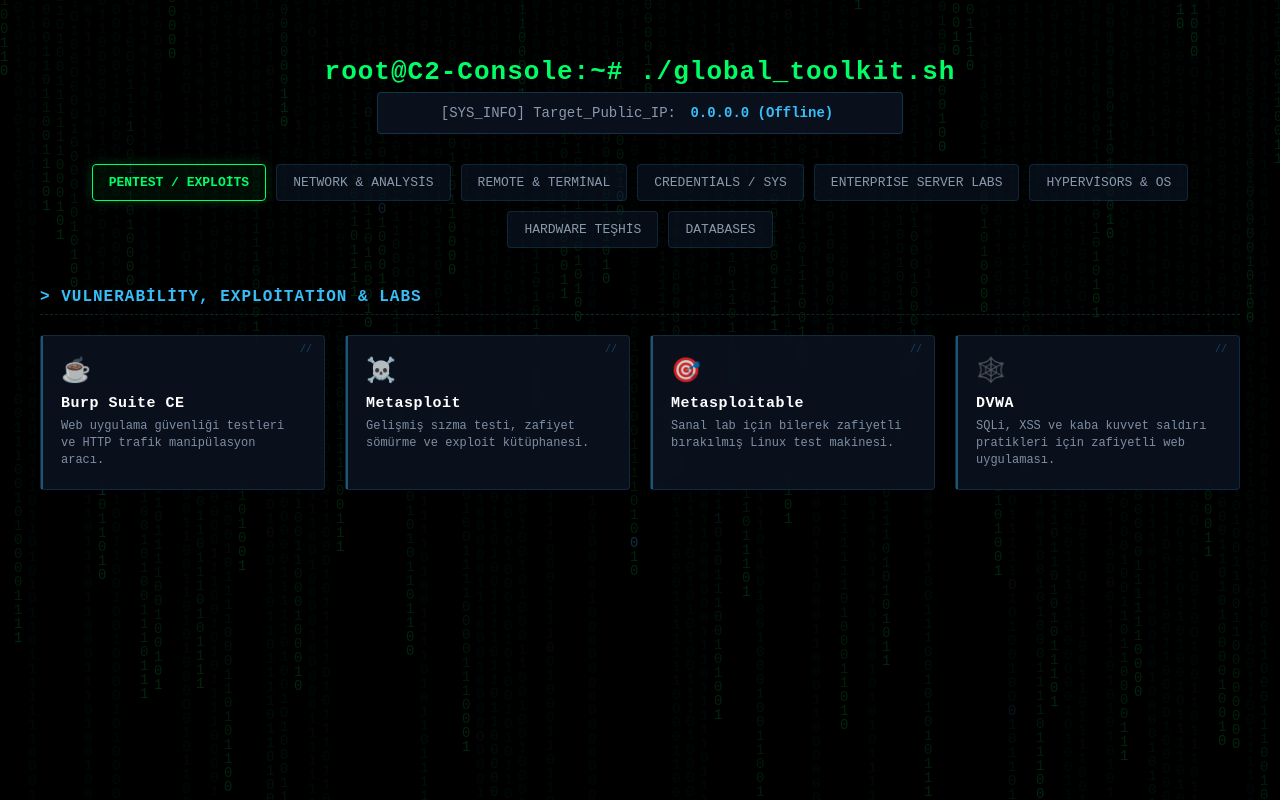
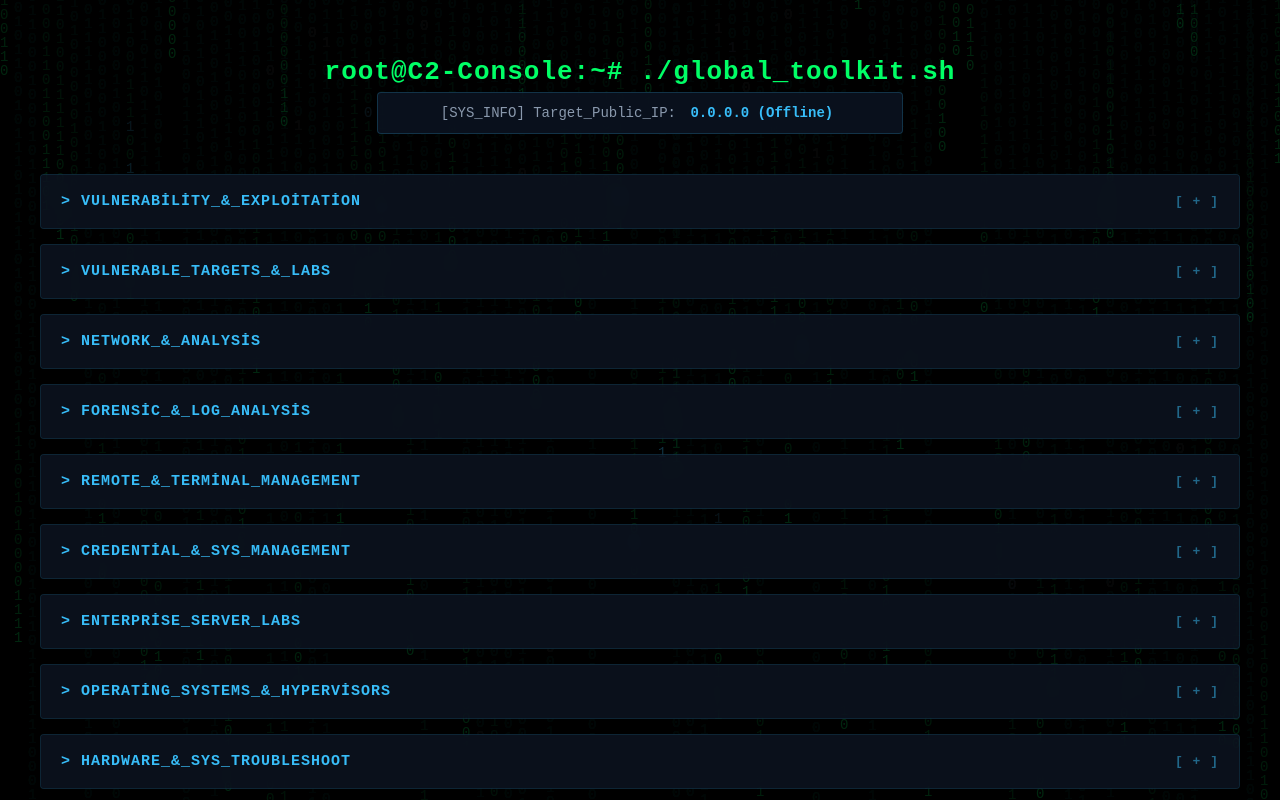
Before and after one commit to ademozkara/ademozkara.github.io, a plain HTML site: page index.html in a window 1280 px wide. Drawn offline with Linux system fonts and the light colour scheme; no server answers.

Commit message:
Update accordion structure and menu styles
Refactor accordion and menu functionality in index.html.

```diff
--- a/index.html
+++ b/index.html
@@ -63,7 +63,7 @@
             border-radius: 4px;
             text-align: center;
             max-width: 500px;
-            margin: 0 auto 30px auto;
+            margin: 0 auto 40px auto;
             font-size: 14px;
             border: 1px solid rgba(56, 189, 248, 0.2);
             backdrop-filter: blur(8px);
@@ -74,61 +74,70 @@
             padding: 2px 6px;
         }
 
-        /* SİBER KATEGORİ MENÜSÜ */
-        .menu-container {
-            display: flex;
-            flex-wrap: wrap;
-            justify-content: center;
-            gap: 10px;
-            margin-bottom: 40px;
-        }
-        .menu-btn {
-            background: rgba(13, 22, 38, 0.6);
-            color: var(--text-muted);
+        /* ALT ALTA AKORDEON BAŞLIKLARI */
+        .accordion-wrapper {
+            margin-bottom: 15px;
+            background: rgba(13, 22, 38, 0.5);
             border: 1px solid var(--border-color);
-            padding: 10px 16px;
-            font-family: inherit;
-            font-size: 13px;
-            cursor: pointer;
             border-radius: 4px;
-            transition: all 0.2s ease-in-out;
-            text-transform: uppercase;
-        }
-        .menu-btn:hover {
-            color: var(--accent-glow);
-            border-color: var(--accent-glow);
-            box-shadow: 0 0 10px rgba(56, 189, 248, 0.2);
-        }
-        .menu-btn.active {
-            color: var(--text-main);
-            border-color: var(--text-main);
-            background: rgba(0, 255, 102, 0.05);
-            box-shadow: 0 0 12px rgba(0, 255, 102, 0.2);
-            font-weight: bold;
+            overflow: hidden;
+            backdrop-filter: blur(8px);
         }
 
-        /* DİNAMİK KATEGORİ PANELİ */
-        .category-panel {
-            display: none; /* Varsayılan olarak gizli */
+        .accordion-header {
+            padding: 18px 20px;
+            background: rgba(15, 23, 42, 0.4);
+            color: var(--accent-glow);
+            font-size: 15px;
+            font-weight: bold;
+            text-transform: uppercase;
+            letter-spacing: 1px;
+            cursor: pointer;
+            display: flex;
+            justify-content: space-between;
+            align-items: center;
+            transition: all 0.2s ease-in-out;
+            user-select: none;
         }
-        .category-panel.active {
-            display: block; /* Seçilince aktif */
+        .accordion-header:hover {
+            color: var(--text-main);
+            background: rgba(0, 255, 102, 0.03);
+            border-left: 3px solid var(--text-main);
+            padding-left: 17px; /* Çizgi gelince kaymayı önlemek için */
         }
 
-        .category-title {
-            border-bottom: 1px dashed rgba(56, 189, 248, 0.2);
-            padding-bottom: 8px;
-            color: var(--accent-glow);
-            font-size: 16px;
-            text-transform: uppercase;
-            letter-spacing: 1px;
-            margin-top: 0;
+        /* Durum belirteci ikonu */
+        .accordion-header::after {
+            content: '[ + ]';
+            font-size: 13px;
+            color: rgba(56, 189, 248, 0.5);
+            font-family: monospace;
         }
+        .accordion-wrapper.active .accordion-header::after {
+            content: '[ - ]';
+            color: var(--text-main);
+        }
+        .accordion-wrapper.active .accordion-header {
+            color: var(--text-main);
+            border-left: 3px solid var(--text-main);
+            padding-left: 17px;
+            border-bottom: 1px dashed rgba(56, 189, 248, 0.1);
+        }
+
+        /* İÇERİK PANELİ (VARSAYILAN OLARAK GİZLİ) */
+        .accordion-content {
+            display: none;
+            padding: 25px 20px;
+            background: rgba(10, 17, 32, 0.3);
+        }
+        .accordion-wrapper.active .accordion-content {
+            display: block;
+        }
+
         .grid {
             display: grid;
             grid-template-columns: repeat(auto-fill, minmax(260px, 1fr));
             gap: 20px;
-            margin-top: 20px;
         }
 
         /* KART TASARIMLARI */
@@ -143,7 +152,6 @@
             color: inherit;
             display: block;
             position: relative;
-            backdrop-filter: blur(8px);
         }
         .card:hover {
             border-color: var(--text-main);
@@ -171,7 +179,6 @@
             right: 12px;
             font-size: 10px;
             color: rgba(56, 189, 248, 0.3);
-            font-family: monospace;
         }
         .card:hover::after {
             content: '[EXE]';
@@ -212,19 +219,9 @@
             [SYS_INFO] Target_Public_IP: <span id="ip-address">Sorgulanıyor...</span>
         </div>
 
-        <div class="menu-container">
-            <button class="menu-btn active" onclick="switchCategory('vulnerability')">Pentest / Exploits</button>
-            <button class="menu-btn" onclick="switchCategory('network')">Network & Analysis</button>
-            <button class="menu-btn" onclick="switchCategory('remote')">Remote & Terminal</button>
-            <button class="menu-btn" onclick="switchCategory('credential')">Credentials / Sys</button>
-            <button class="menu-btn" onclick="switchCategory('enterprise')">Enterprise Server Labs</button>
-            <button class="menu-btn" onclick="switchCategory('os')">Hypervisors & OS</button>
-            <button class="menu-btn" onclick="switchCategory('hardware')">Hardware Teşhis</button>
-            <button class="menu-btn" onclick="switchCategory('database')">Databases</button>
-        </div>
-
-        <div id="vulnerability" class="category-panel active">
-            <h2 class="category-title">> Vulnerability, Exploitation & Labs</h2>
+        <div class="accordion-wrapper">
+            <div class="accordion-header" onclick="toggleAccordion(this)">> Vulnerability_&_Exploitation</div>
+            <div class="accordion-content">
                 <div class="grid">
                     <a href="https://portswigger.net/burp/communitydownload" target="_blank" class="card">
                         <div class="icon">☕</div>
@@ -236,6 +233,14 @@
                         <h3>Metasploit</h3>
                         <p>Gelişmiş sızma testi, zafiyet sömürme ve exploit kütüphanesi.</p>
                     </a>
+                </div>
+            </div>
+        </div>
+
+        <div class="accordion-wrapper">
+            <div class="accordion-header" onclick="toggleAccordion(this)">> Vulnerable_Targets_&_Labs</div>
+            <div class="accordion-content">
+                <div class="grid">
                     <a href="https://sourceforge.net/projects/metasploitable/" target="_blank" class="card">
                         <div class="icon">🎯</div>
                         <h3>Metasploitable</h3>
@@ -248,9 +253,11 @@
                     </a>
                 </div>
             </div>
+        </div>
 
-        <div id="network" class="category-panel">
-            <h2 class="category-title">> Network & Traffic Analysis</h2>
+        <div class="accordion-wrapper">
+            <div class="accordion-header" onclick="toggleAccordion(this)">> Network_&_Analysis</div>
+            <div class="accordion-content">
                 <div class="grid">
                     <a href="https://www.wireshark.org/download.html" target="_blank" class="card">
                         <div class="icon">🦈</div>
@@ -277,16 +284,26 @@
                         <h3>PingInfoView</h3>
                         <p>Aynı anda yüzlerce IP adresini anlık olarak pingleyen IT aracı.</p>
                     </a>
-                <a href="https://github.com/" target="_blank" class="card">
-                    <div class="icon">📡</div>
-                    <h3>Router_Configs</h3>
-                    <p>Endüstriyel 4G/Industrial Router kılavuzları ve APN/DNS arşivi.</p>
+                </div>
+            </div>
+        </div>
+
+        <div class="accordion-wrapper">
+            <div class="accordion-header" onclick="toggleAccordion(this)">> Forensic_&_Log_Analysis</div>
+            <div class="accordion-content">
+                <div class="grid">
+                    <a href="https://gchq.github.io/CyberChef/" target="_blank" class="card">
+                        <div class="icon">👨‍🍳</div>
+                        <h3>CyberChef</h3>
+                        <p>GCHQ onaylı; veri kriptolama, encode/decode ve log ayrıştırma merkezi.</p>
                     </a>
                 </div>
             </div>
+        </div>
 
-        <div id="remote" class="category-panel">
-            <h2 class="category-title">> Remote & Terminal Management</h2>
+        <div class="accordion-wrapper">
+            <div class="accordion-header" onclick="toggleAccordion(this)">> Remote_&_Terminal_Management</div>
+            <div class="accordion-content">
                 <div class="grid">
                     <a href="https://www.putty.org/" target="_blank" class="card">
                         <div class="icon">📟</div>
@@ -315,19 +332,16 @@
                     </a>
                 </div>
             </div>
+        </div>
 
-        <div id="credential" class="category-panel">
-            <h2 class="category-title">> Credentials, Forensics & Sys</h2>
+        <div class="accordion-wrapper">
+            <div class="accordion-header" onclick="toggleAccordion(this)">> Credential_&_Sys_Management</div>
+            <div class="accordion-content">
                 <div class="grid">
                     <a href="https://bitwarden.com/download/" target="_blank" class="card">
                         <div class="icon">🔑</div>
                         <h3>Bitwarden</h3>
                         <p>Açık kaynaklı, şifreli kurumsal parola ve kimlik kasası.</p>
-                </a>
-                <a href="https://gchq.github.io/CyberChef/" target="_blank" class="card">
-                    <div class="icon">👨‍🍳</div>
-                    <h3>CyberChef</h3>
-                    <p>GCHQ onaylı; veri kriptolama, encode/decode ve log ayrıştırma merkezi.</p>
                     </a>
                     <a href="https://rufus.ie/tr/" target="_blank" class="card">
                         <div class="icon">💾</div>
@@ -341,9 +355,11 @@
                     </a>
                 </div>
             </div>
+        </div>
 
-        <div id="enterprise" class="category-panel">
-            <h2 class="category-title">> Enterprise Server Labs</h2>
+        <div class="accordion-wrapper">
+            <div class="accordion-header" onclick="toggleAccordion(this)">> Enterprise_Server_Labs</div>
+            <div class="accordion-content">
                 <div class="grid">
                     <a href="https://www.microsoft.com/en-us/evalcenter/evaluate-windows-server-2022" target="_blank" class="card">
                         <div class="icon">🏢</div>
@@ -357,9 +373,11 @@
                     </a>
                 </div>
             </div>
+        </div>
 
-        <div id="os" class="category-panel">
-            <h2 class="category-title">> Operating Systems & Hypervisors</h2>
+        <div class="accordion-wrapper">
+            <div class="accordion-header" onclick="toggleAccordion(this)">> Operating_Systems_&_Hypervisors</div>
+            <div class="accordion-content">
                 <div class="grid">
                     <a href="https://docs.google.com/uc?export=download&id=1bbRk2Lt4OFr1NksBb-5wA1gaBDs7rpVd" class="card">
                         <div class="icon">🖥️</div>
@@ -383,9 +401,11 @@
                     </a>
                 </div>
             </div>
+        </div>
 
-        <div id="hardware" class="category-panel">
-            <h2 class="category-title">> Hardware Teşhis & Troubleshooting</h2>
+        <div class="accordion-wrapper">
+            <div class="accordion-header" onclick="toggleAccordion(this)">> Hardware_&_Sys_Troubleshoot</div>
+            <div class="accordion-content">
                 <div class="grid">
                     <a href="https://crystalmark.info/en/software/crystaldiskinfo/" target="_blank" class="card">
                         <div class="icon">🩺</div>
@@ -399,9 +419,11 @@
                     </a>
                 </div>
             </div>
+        </div>
 
-        <div id="database" class="category-panel">
-            <h2 class="category-title">> Database Engines & Deployment</h2>
+        <div class="accordion-wrapper">
+            <div class="accordion-header" onclick="toggleAccordion(this)">> Database_Engines</div>
+            <div class="accordion-content">
                 <div class="grid">
                     <a href="https://www.microsoft.com/en-us/sql-server/sql-server-downloads" target="_blank" class="card">
                         <div class="icon">💾</div>
@@ -413,6 +435,27 @@
                         <h3>MySQL Installer</h3>
                         <p>Açık kaynak ilişkisel veri tabanı kurulum paketi.</p>
                     </a>
+                </div>
+            </div>
+        </div>
+
+        <div class="accordion-wrapper">
+            <div class="accordion-header" onclick="toggleAccordion(this)">> Industrial_&_Network_Firmwares</div>
+            <div class="accordion-content">
+                <div class="grid">
+                    <a href="https://github.com/" target="_blank" class="card">
+                        <div class="icon">📡</div>
+                        <h3>Router_Configs</h3>
+                        <p>Endüstriyel 4G/Industrial Router kılavuzları ve APN/DNS arşivi.</p>
+                    </a>
+                </div>
+            </div>
+        </div>
+
+        <div class="accordion-wrapper">
+            <div class="accordion-header" onclick="toggleAccordion(this)">> Deployment_Toolkits_&_Storages</div>
+            <div class="accordion-content">
+                <div class="grid">
                     <a href="https://www.win-rar.com/postdownload.html" target="_blank" class="card">
                         <div class="icon">📦</div>
                         <h3>WinRAR</h3>
@@ -435,6 +478,7 @@
                     </a>
                 </div>
             </div>
+        </div>
 
     </div>
 </div>
@@ -451,20 +495,12 @@
 </script>
 
 <script>
-    function switchCategory(categoryId) {
-        // Tüm panelleri gizle
-        const panels = document.querySelectorAll('.category-panel');
-        panels.forEach(panel => panel.classList.remove('active'));
+    function toggleAccordion(header) {
+        // Tıklanan başlığın ana kapsayıcısını bul
+        const wrapper = header.parentElement;
 
-        // Tüm butonların aktiflik sınıflarını temizle
-        const buttons = document.querySelectorAll('.menu-btn');
-        buttons.forEach(btn => btn.classList.remove('active'));
-
-        // Tıklanan sekmeyi ve butonu aktif et
-        document.getElementById(categoryId).classList.add('active');
-
-        // Tetikleyen butona aktif sınıfını ekle
-        event.currentTarget.classList.add('active');
+        // Aktiflik durumunu tersine çevir (Açıksa kapat, kapalıysa aç)
+        wrapper.classList.toggle('active');
     }
 </script>
 
```
Lines whose indentation alone changed are shown as unchanged.
